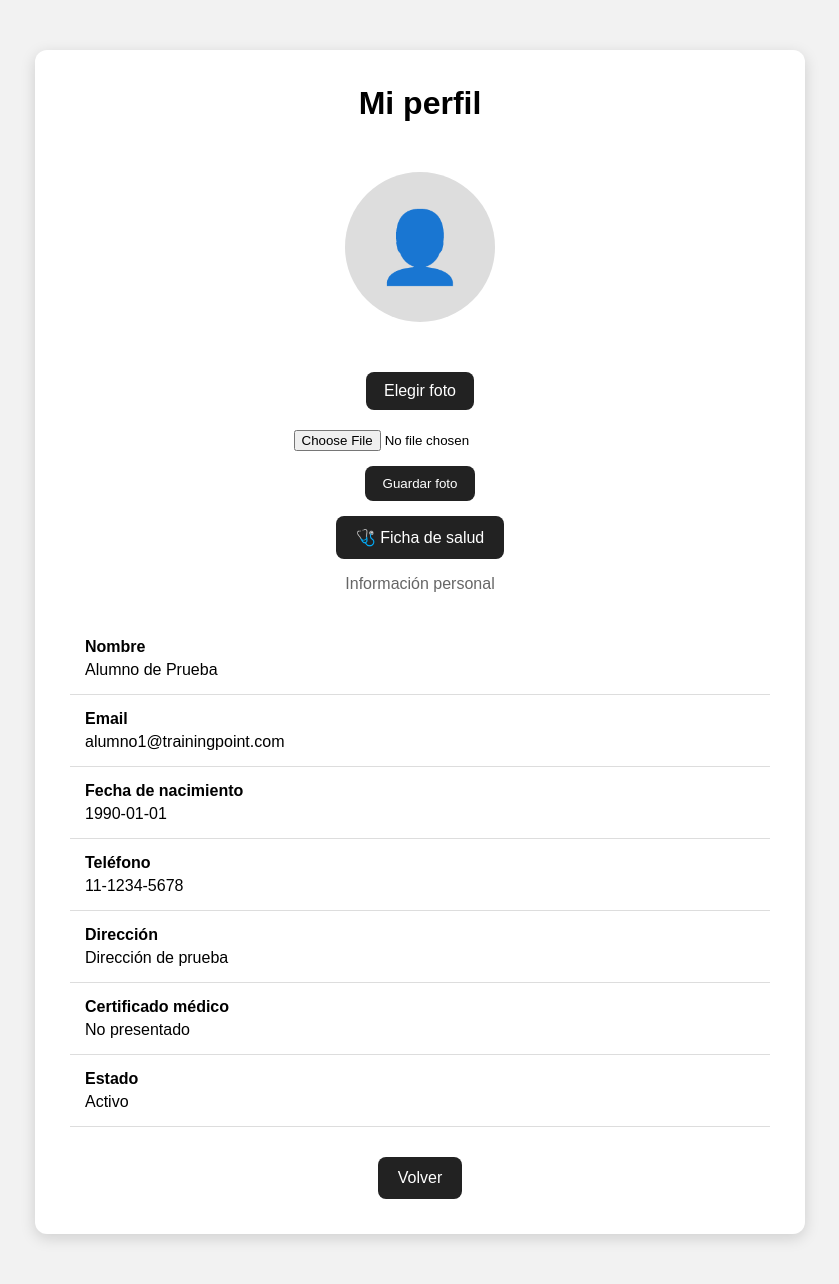
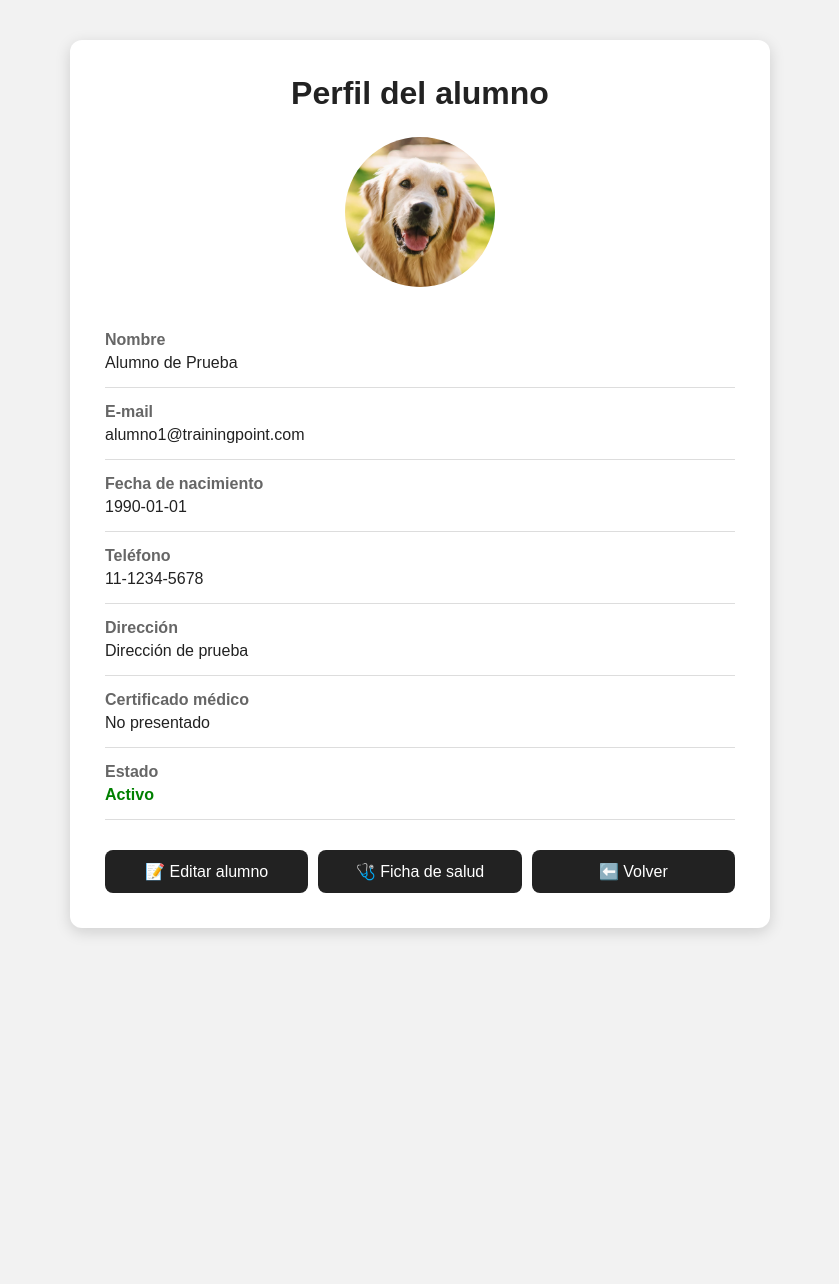
Before and after one commit to damiandemiguel/TrainingPointManager, a Flask app: page /alumnos/1 in a window 1280 px wide. Shown: the whole page, without its empty margins (220-1059 px from the left). After the commit the page ends 935 px from the top, so only its background shows below. Run offline with Flask 3, Linux system fonts and the light colour scheme; a user stored in the database is signed in; data comes from the database, SQL or seed files in the repository; both versions use the stored data as it was after the commit.

Commit message:
Agrega panel administrador y perfil de alumnos

```diff
--- a/app.py
+++ b/app.py
@@ -149,7 +149,31 @@ def panel():
         return redirect(url_for("inicio"))
 
     if session["rol"] == "administrador":
-        return render_template("admin.html")
+
+        conexion = conectar()
+        cursor = conexion.cursor()
+
+        cursor.execute("SELECT COUNT(*) FROM alumnos")
+        total_alumnos = cursor.fetchone()[0]
+
+        cursor.execute("SELECT COUNT(*) FROM alumnos WHERE activo = 1")
+        alumnos_activos = cursor.fetchone()[0]
+
+        cursor.execute("SELECT COUNT(*) FROM alumnos WHERE activo = 0")
+        alumnos_inactivos = cursor.fetchone()[0]
+
+        cursor.execute("SELECT COUNT(*) FROM salud")
+        fichas_salud = cursor.fetchone()[0]
+
+        conexion.close()
+
+        return render_template(
+            "admin.html",
+            total_alumnos=total_alumnos,
+            alumnos_activos=alumnos_activos,
+            alumnos_inactivos=alumnos_inactivos,
+            fichas_salud=fichas_salud
+        )
 
     return redirect(url_for("perfil_alumno"))
 
@@ -354,7 +378,7 @@ def perfil_alumno_admin(alumno_id):
 
     cursor.execute("""
         SELECT id, nombre, email, fecha_nacimiento,
-               telefono, direccion, certificado_medico, activo
+               telefono, direccion, certificado_medico, activo, foto_perfil
         FROM alumnos
         WHERE id = ?
     """, (alumno_id,))
@@ -367,7 +391,7 @@ def perfil_alumno_admin(alumno_id):
         return "Alumno no encontrado."
 
     return render_template(
-        "perfil_alumno.html",
+        "perfil_alumno_admin.html",
         alumno=alumno
     )
 
@@ -380,22 +404,45 @@ def mostrar_alumnos():
     if session["rol"] != "administrador":
         return "Acceso no autorizado."
 
+    busqueda = request.args.get("busqueda", "").strip()
+
     conexion = conectar()
     conexion.row_factory = sqlite3.Row
 
     cursor = conexion.cursor()
 
-    cursor.execute("""
-        SELECT id, nombre, email, fecha_nacimiento, telefono, activo
-        FROM alumnos
-        ORDER BY nombre
-    """)
+    if busqueda:
+
+        cursor.execute("""
+            SELECT id, nombre, email, fecha_nacimiento, telefono, activo
+            FROM alumnos
+            WHERE CAST(id AS TEXT) LIKE ?
+               OR nombre LIKE ?
+               OR email LIKE ?
+            ORDER BY nombre
+        """, (
+            f"%{busqueda}%",
+            f"%{busqueda}%",
+            f"%{busqueda}%"
+        ))
+
+    else:
+
+        cursor.execute("""
+            SELECT id, nombre, email, fecha_nacimiento, telefono, activo
+            FROM alumnos
+            ORDER BY nombre
+        """)
 
     alumnos = cursor.fetchall()
 
     conexion.close()
 
-    return render_template("alumnos.html", alumnos=alumnos)
+    return render_template(
+        "alumnos.html",
+        alumnos=alumnos,
+        busqueda=busqueda
+    )
 
 
 @app.route("/agregar")
--- /dev/null
+++ b/templates/perfil_alumno_admin.html
@@ -0,0 +1,210 @@
+<!DOCTYPE html>
+<html lang="es">
+
+<head>
+    <meta charset="UTF-8">
+    <meta name="viewport" content="width=device-width, initial-scale=1.0">
+
+    <title>Perfil del alumno - Training Point</title>
+
+    <style>
+
+        * {
+            box-sizing: border-box;
+        }
+
+        body {
+            margin: 0;
+            font-family: Arial, sans-serif;
+            background-color: #f2f2f2;
+            color: #222;
+        }
+
+        .contenedor {
+            width: 90%;
+            max-width: 700px;
+            margin: 40px auto;
+            background-color: white;
+            padding: 35px;
+            border-radius: 12px;
+            box-shadow: 0 4px 15px rgba(0,0,0,0.15);
+        }
+
+        h1 {
+            text-align: center;
+            margin-top: 0;
+        }
+
+        .foto {
+            text-align: center;
+            margin: 25px 0;
+        }
+
+        .foto img,
+        .silueta {
+            width: 150px;
+            height: 150px;
+            border-radius: 50%;
+            object-fit: cover;
+        }
+
+        .silueta {
+            display: inline-flex;
+            align-items: center;
+            justify-content: center;
+            background-color: #ddd;
+            font-size: 70px;
+        }
+
+        .dato {
+            padding: 15px 0;
+            border-bottom: 1px solid #ddd;
+        }
+
+        .etiqueta {
+            display: block;
+            font-weight: bold;
+            margin-bottom: 5px;
+            color: #666;
+        }
+
+        .activo {
+            color: green;
+            font-weight: bold;
+        }
+
+        .inactivo {
+            color: red;
+            font-weight: bold;
+        }
+
+        .botones {
+            display: flex;
+            gap: 10px;
+            flex-wrap: wrap;
+            margin-top: 30px;
+        }
+
+        .boton {
+            flex: 1;
+            min-width: 150px;
+            padding: 12px 18px;
+            background-color: #222;
+            color: white;
+            text-decoration: none;
+            text-align: center;
+            border-radius: 8px;
+        }
+
+        .boton:hover {
+            background-color: #444;
+        }
+
+        @media (max-width: 600px) {
+
+            .contenedor {
+                width: 92%;
+                padding: 25px;
+            }
+
+            .botones {
+                flex-direction: column;
+            }
+
+        }
+
+    </style>
+
+</head>
+
+<body>
+
+<div class="contenedor">
+
+    <h1>Perfil del alumno</h1>
+
+    <div class="foto">
+
+        {% if alumno.foto_perfil %}
+
+            <img
+                src="{{ url_for("static", filename="uploads/perfiles/" + alumno.foto_perfil) }}"
+                alt="Foto del alumno"
+            >
+
+        {% else %}
+
+            <div class="silueta">👤</div>
+
+        {% endif %}
+
+    </div>
+
+    <div class="dato">
+        <span class="etiqueta">Nombre</span>
+        {{ alumno.nombre }}
+    </div>
+
+    <div class="dato">
+        <span class="etiqueta">E-mail</span>
+        {{ alumno.email }}
+    </div>
+
+    <div class="dato">
+        <span class="etiqueta">Fecha de nacimiento</span>
+        {{ alumno.fecha_nacimiento }}
+    </div>
+
+    <div class="dato">
+        <span class="etiqueta">Teléfono</span>
+        {{ alumno.telefono }}
+    </div>
+
+    <div class="dato">
+        <span class="etiqueta">Dirección</span>
+        {{ alumno.direccion }}
+    </div>
+
+    <div class="dato">
+        <span class="etiqueta">Certificado médico</span>
+
+        {% if alumno.certificado_medico %}
+            Presentado
+        {% else %}
+            No presentado
+        {% endif %}
+
+    </div>
+
+    <div class="dato">
+        <span class="etiqueta">Estado</span>
+
+        {% if alumno.activo == 1 %}
+            <span class="activo">Activo</span>
+        {% else %}
+            <span class="inactivo">Inactivo</span>
+        {% endif %}
+
+    </div>
+
+    <div class="botones">
+
+        <a href="#" class="boton">
+            📝 Editar alumno
+        </a>
+
+        <a href="#" class="boton">
+            🩺 Ficha de salud
+        </a>
+
+        <a href="{{ url_for("mostrar_alumnos") }}" class="boton">
+            ⬅️ Volver
+        </a>
+
+    </div>
+
+</div>
+
+</body>
+
+</html>
```
Also changed, not shown: templates/admin.html (+74 -0 lines), templates/alumnos.html (+67 -2 lines), trainingpoint.db.
